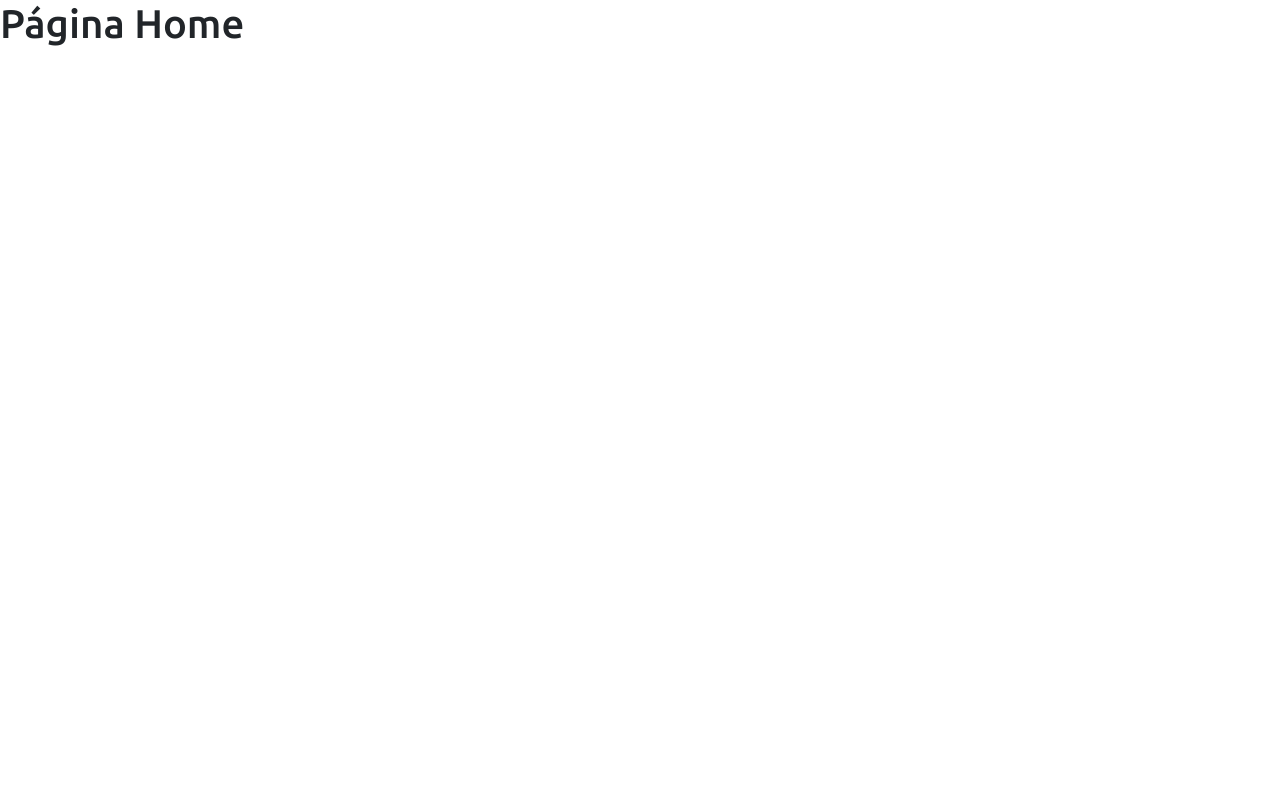
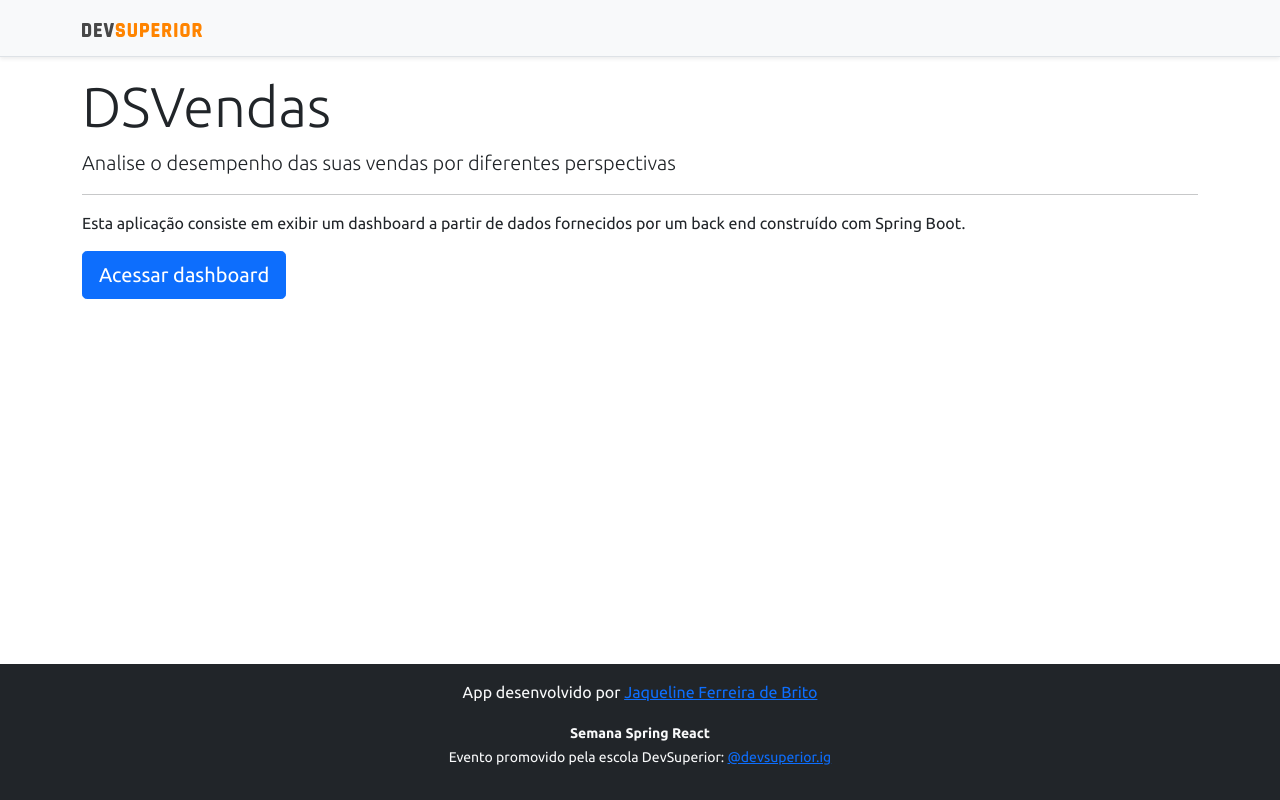
Before and after one commit to jaquedebrito/projeto-sds3, a React (Create React App) app in the folder frontend/: page / in a window 1280 px wide. Built offline with nearby package versions, Linux system fonts and the light colour scheme.

Commit message:
Home, navigation

```diff
--- a/frontend/src/components/NavBar/index.tsx
+++ b/frontend/src/components/NavBar/index.tsx
@@ -1,5 +1,6 @@
 
 import ImgDsDark from "assets/img/ds-dark.svg";
+import { Link } from "react-router-dom";
 
 const NavBar = () => {
 
@@ -7,7 +8,9 @@
         <div className="d-flex flex-column flex-md-row align-items-center p-3 px-md-4 mb-3 bg-light border-bottom shadow-sm">
             <div className="container">
                 <nav className="my-2 my-md-0 mr-md-3">
+                    <Link to="/">
                     <img src={ImgDsDark} alt="DevSuperior" width="120" />
+                    </Link>
                 </nav>
             </div>
         </div>
--- a/frontend/src/pages/Home/index.tsx
+++ b/frontend/src/pages/Home/index.tsx
@@ -1,10 +1,27 @@
+import Footer from "components/Footer";
+import NavBar from "components/NavBar";
+import { Link } from "react-router-dom";
+
 const Home = () => {
 
     return (
-        <div>
-            <h1>Página Home</h1>
 
+        <>
+        <NavBar />
+        <div className="container">
+            <div className="jumbotron">
+                <h1 className="display-4">DSVendas</h1>
+                <p className="lead">Analise o desempenho das suas vendas por diferentes perspectivas</p>
+                <hr />
+                <p>Esta aplicação consiste em exibir um dashboard a partir de dados fornecidos por um back end construído com Spring Boot.</p>
+                <Link className="btn btn-primary btn-lg" to="/dashboard">
+                    Acessar dashboard
+                </Link>
+            </div>
         </div>
+        <Footer />
+        </>
+
     );
 }
 
```
